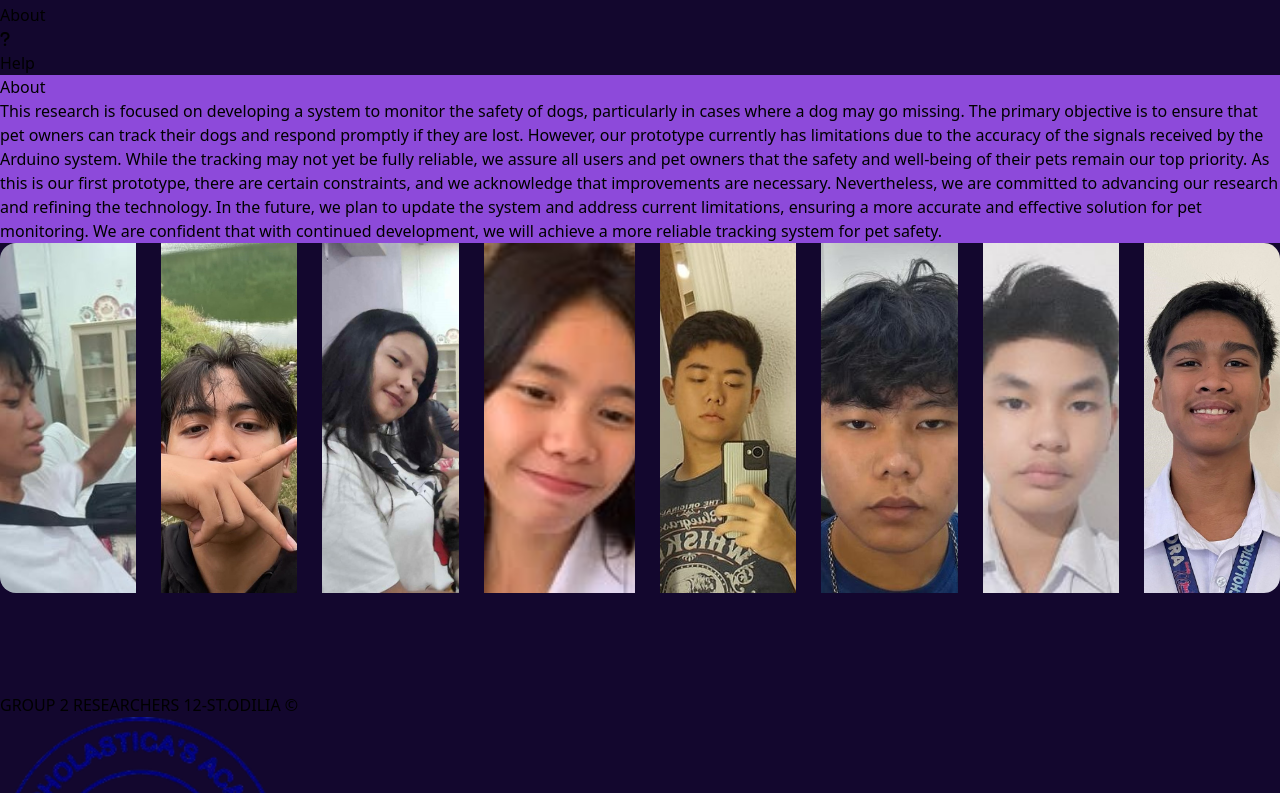
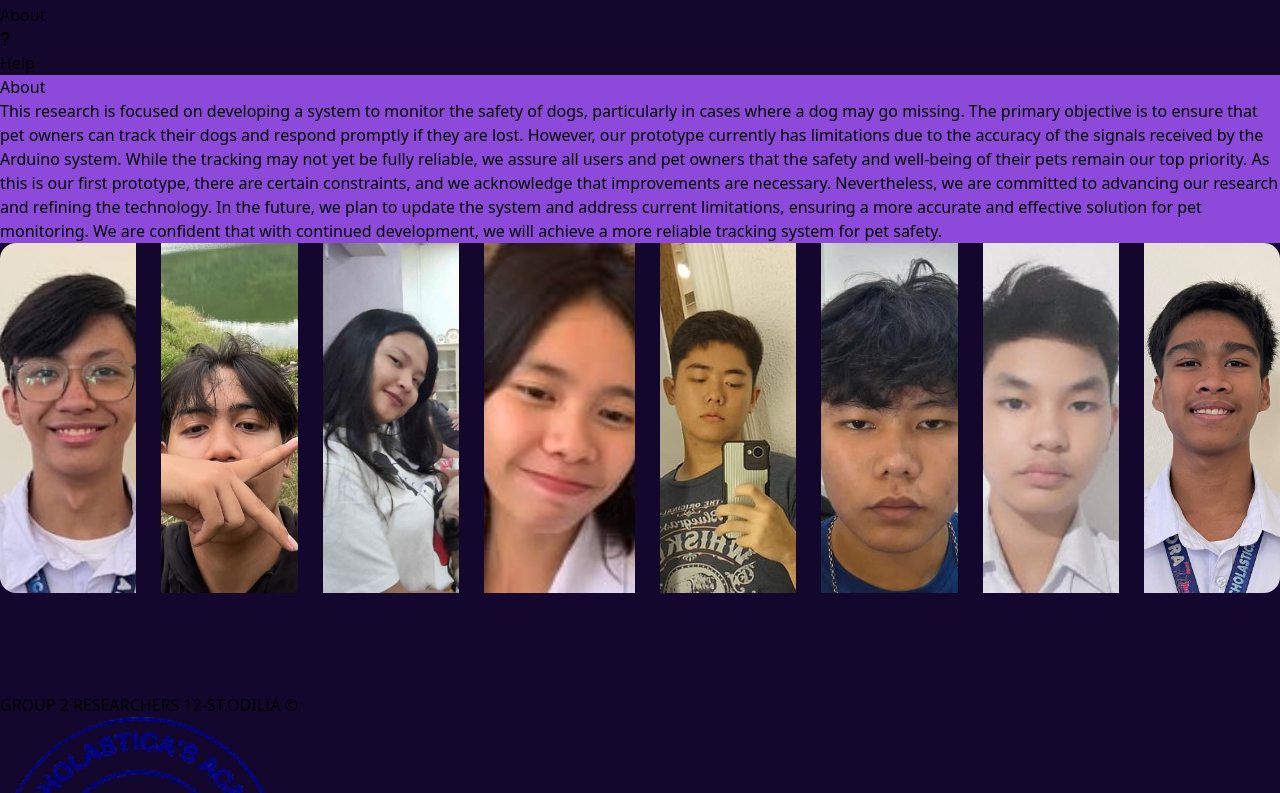
Before and after one commit to HaroldMars/PetLocation, a React (Vite) app: page /about in a window 1280 px wide. Shown: the part 626-1419 px from the top of the page. Built offline with nearby package versions, Linux system fonts and the light colour scheme; a small style sheet from the web is missing.

Commit message:
pic update

```diff
--- a/src/Pages/About.jsx
+++ b/src/Pages/About.jsx
@@ -1,7 +1,7 @@
 import React, { useState } from "react";
 import Header from "../components/Header";
 import haroldPicture from "../assets/myphoto.jpg";
-import stephenPicture from "../assets/stephen.jpg";
+import bucaoPicture from "../assets/bucao.jpg";
 import deanPicture from "../assets/dean.jpg";
 import hezekiahPicture from "../assets/hezekiah.jpg";
 import khenPicture from "../assets/khen.jpg";
@@ -34,7 +34,7 @@ export default function About() {
     <div className="card-group mt-5">
 
       <div className="card">
-        <img src={stephenPicture} alt="" />
+        <img src={bucaoPicture} alt="" />
         <div className="layer"></div>
         <div className="info">
           <h1>Bucao</h1>
```
Also changed, not shown: src/assets/Bucao.jpg (added), src/assets/stephen.jpg (deleted).
